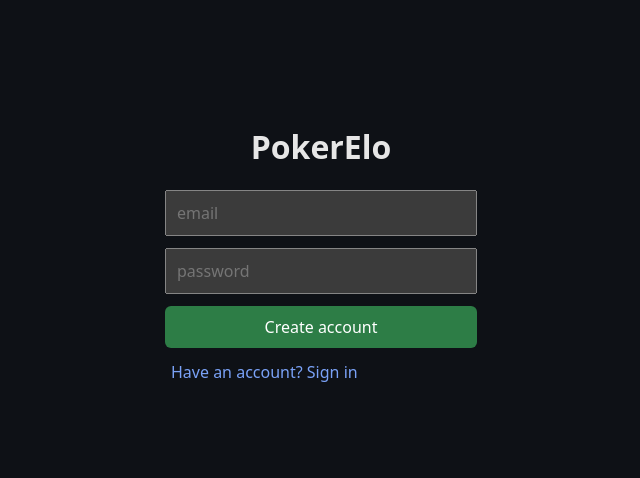
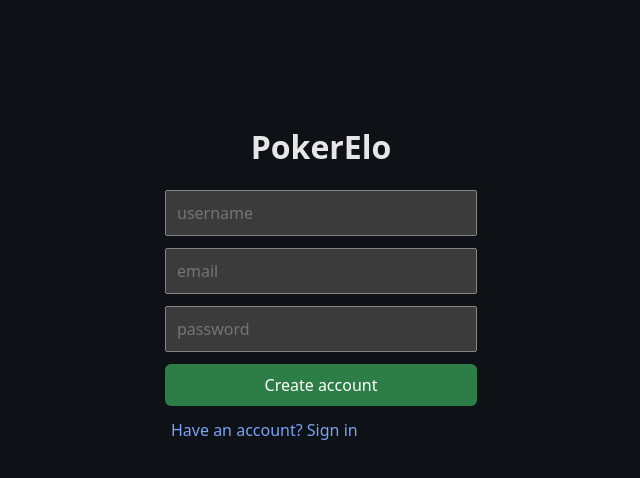
Before and after one commit to PeytonR72/Poker-Elo, a React (Vite) app in the folder client/: page / in a window 1280 px wide. Both pictures are taken after a click on the button "Need an account? Sign up". Shown: the top 478 px of the page, without its empty margins (319-959 px from the left). Built offline with nearby package versions, Linux system fonts and the light colour scheme; no server answers.

Commit message:
feat(client): capture username at signup; fix loading on getSession reject

```diff
--- a/client/src/auth/AuthScreen.tsx
+++ b/client/src/auth/AuthScreen.tsx
@@ -2,18 +2,28 @@ import type React from "react";
 import { useState } from "react";
 import type { SessionApi } from "./useSession.js";
 
+const USERNAME_RE = /^[A-Za-z0-9_]{3,20}$/;
+
 export default function AuthScreen({ auth }: { auth: SessionApi }) {
   const [email, setEmail] = useState("");
   const [password, setPassword] = useState("");
+  const [username, setUsername] = useState("");
   const [mode, setMode] = useState<"in" | "up">("in");
   const [error, setError] = useState<string | null>(null);
   const [busy, setBusy] = useState(false);
 
   async function submit(e: React.FormEvent) {
     e.preventDefault();
+    setError(null);
+    if (mode === "up" && !USERNAME_RE.test(username.trim())) {
+      setError("Username must be 3–20 letters, numbers or underscores.");
+      return;
+    }
     setBusy(true);
-    setError(null);
-    const err = mode === "in" ? await auth.signIn(email, password) : await auth.signUp(email, password);
+    const err =
+      mode === "in"
+        ? await auth.signIn(email, password)
+        : await auth.signUp(email, password, username.trim());
     setBusy(false);
     if (err) setError(err);
   }
@@ -22,6 +32,18 @@ export default function AuthScreen({ auth }: { auth: SessionApi }) {
     <div style={{ maxWidth: 360, margin: "10vh auto", padding: 24 }}>
       <h1 style={{ textAlign: "center" }}>PokerElo</h1>
       <form onSubmit={submit} style={{ display: "flex", flexDirection: "column", gap: 12 }}>
+        {mode === "up" && (
+          <input
+            type="text"
+            placeholder="username"
+            value={username}
+            required
+            minLength={3}
+            maxLength={20}
+            onChange={(e) => setUsername(e.target.value)}
+            style={{ padding: 10 }}
+          />
+        )}
         <input type="email" placeholder="email" value={email} required
           onChange={(e) => setEmail(e.target.value)} style={{ padding: 10 }} />
         <input type="password" placeholder="password" value={password} required minLength={6}
@@ -31,7 +53,7 @@ export default function AuthScreen({ auth }: { auth: SessionApi }) {
         </button>
       </form>
       {error && <p style={{ color: "#ff6b6b" }}>{error}</p>}
-      <button onClick={() => setMode(mode === "in" ? "up" : "in")}
+      <button onClick={() => { setMode(mode === "in" ? "up" : "in"); setError(null); }}
         style={{ marginTop: 12, background: "none", border: 0, color: "#7aa2f7" }}>
         {mode === "in" ? "Need an account? Sign up" : "Have an account? Sign in"}
       </button>
--- a/client/src/auth/useSession.ts
+++ b/client/src/auth/useSession.ts
@@ -9,7 +9,7 @@ export interface SessionApi {
   loading: boolean;
   getJwt: () => string | null;
   signIn: (email: string, password: string) => Promise<string | null>;
-  signUp: (email: string, password: string) => Promise<string | null>;
+  signUp: (email: string, password: string, username: string) => Promise<string | null>;
   signOut: () => Promise<void>;
 }
 
@@ -18,10 +18,12 @@ export function useSession(): SessionApi {
   const [loading, setLoading] = useState(true);
 
   useEffect(() => {
-    supabase.auth.getSession().then(({ data }) => {
-      setSession(data.session);
-      setLoading(false);
-    });
+    supabase.auth.getSession()
+      .then(({ data }) => {
+        setSession(data.session);
+        setLoading(false);
+      })
+      .catch(() => setLoading(false));
     const { data: sub } = supabase.auth.onAuthStateChange((_e, s) => setSession(s));
     return () => sub.subscription.unsubscribe();
   }, []);
@@ -39,10 +41,17 @@ export function useSession(): SessionApi {
     return error ? error.message : null;
   }, []);
 
-  const signUp = useCallback(async (email: string, password: string): Promise<string | null> => {
-    const { error } = await supabase.auth.signUp({ email, password });
-    return error ? error.message : null;
-  }, []);
+  const signUp = useCallback(
+    async (email: string, password: string, username: string): Promise<string | null> => {
+      const { error } = await supabase.auth.signUp({
+        email,
+        password,
+        options: { data: { username } },
+      });
+      return error ? error.message : null;
+    },
+    [],
+  );
 
   const signOut = useCallback(async (): Promise<void> => {
     await supabase.auth.signOut();
```
